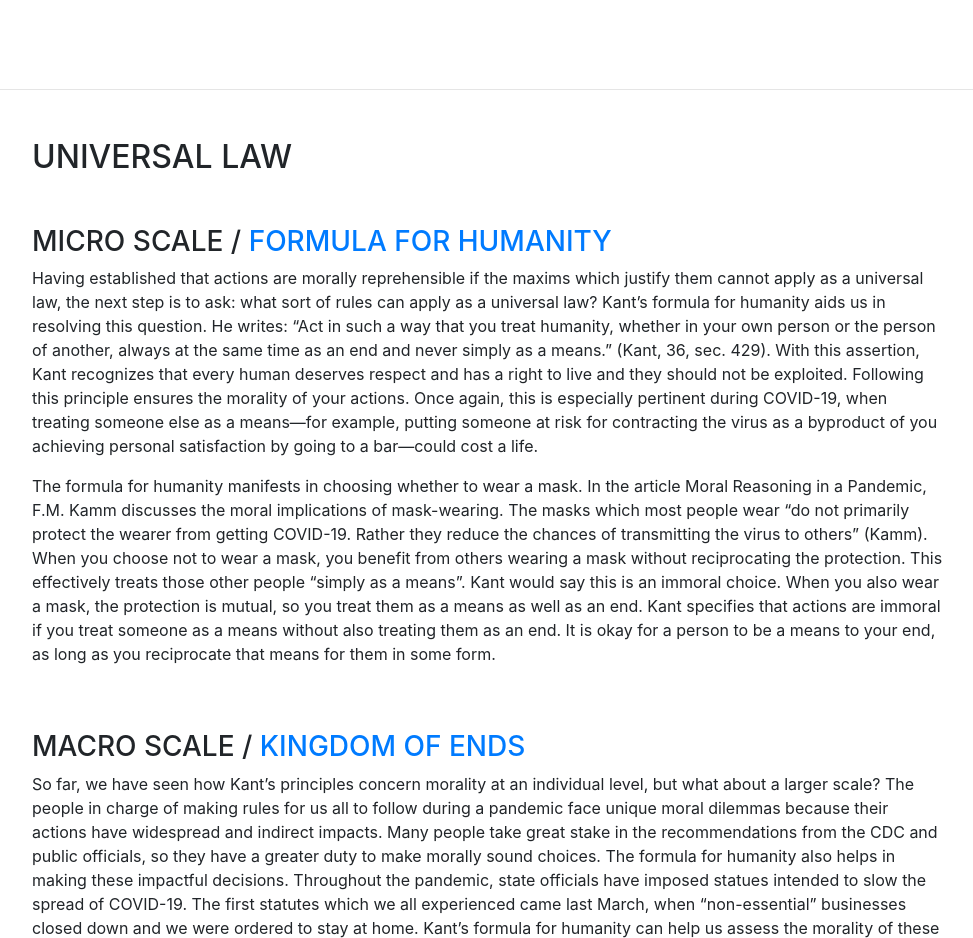
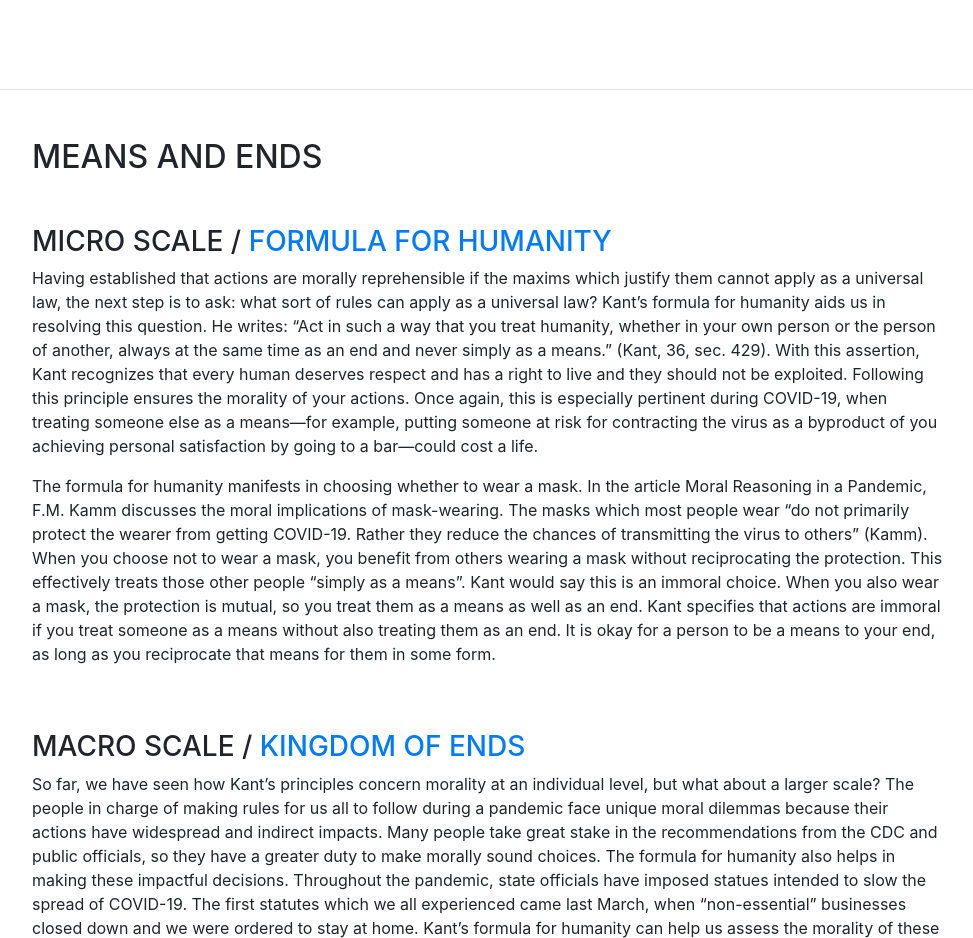
Before and after one commit to TateEwing/Tate_PL211_final, a website with bundled scripts: page index.html in a window 1280 px wide. Shown: the part 3240-4178 px from the top of the page, without its empty margins (288-1261 px from the left). Built offline with nearby package versions, Linux system fonts and the light colour scheme; a web font is replaced by a local one.

Commit message:
edit title for means and ends

```diff
--- a/index.html
+++ b/index.html
@@ -29,9 +29,6 @@
     <nav class="navbar navbar-expand-lg navbar-dark bg-primary fixed-top" id="sideNav">
       <a class="navbar-brand js-scroll-trigger" href="#page-top">
         <span class="d-block d-lg-none">C. Tate Ewing</span>
-        <!-- <span class="d-none d-lg-block">
-          <img class="img-fluid img-profile rounded-circle mx-auto mb-2" src="img/profile.jpg" alt="">
-        </span> -->
       </a>
       <button class="navbar-toggler" type="button" data-toggle="collapse" data-target="#navbarSupportedContent" aria-controls="navbarSupportedContent" aria-expanded="false" aria-label="Toggle navigation">
         <span class="navbar-toggler-icon"></span>
@@ -95,17 +92,6 @@
             </div>
           </div>
 
-          <!-- <div class="resume-item d-flex flex-column flex-md-row mb-5">
-            <div class="resume-content mr-auto">
-              <h3 class="mb-0">Admissions Visit Intern</h3>
-              <div class="subheading mb-3">Colby College</div>
-              <p>Give campus tours to prospective students and their families. Work front desk and greet families as they arrive to campus. Present a comprehensive view of Colby so visitors can make an informed decision about applying.</p>
-            </div>
-            <div class="resume-date text-md-right">
-              <span class="text-primary">April 2018 - Present</span>
-            </div>
-          </div> -->
-
         </div>
 
       </section>
@@ -151,7 +137,7 @@
 
       <section class="resume-section p-3 p-lg-5 d-flex flex-column" id="humanity">
         <div class="my-auto">
-          <h2 class="mb-5">Universal Law</h2>
+          <h2 class="mb-5">Means and Ends</h2>
 
           <div class="resume-item d-flex flex-column flex-md-row mb-5">
             <div class="resume-content mr-auto">
```
